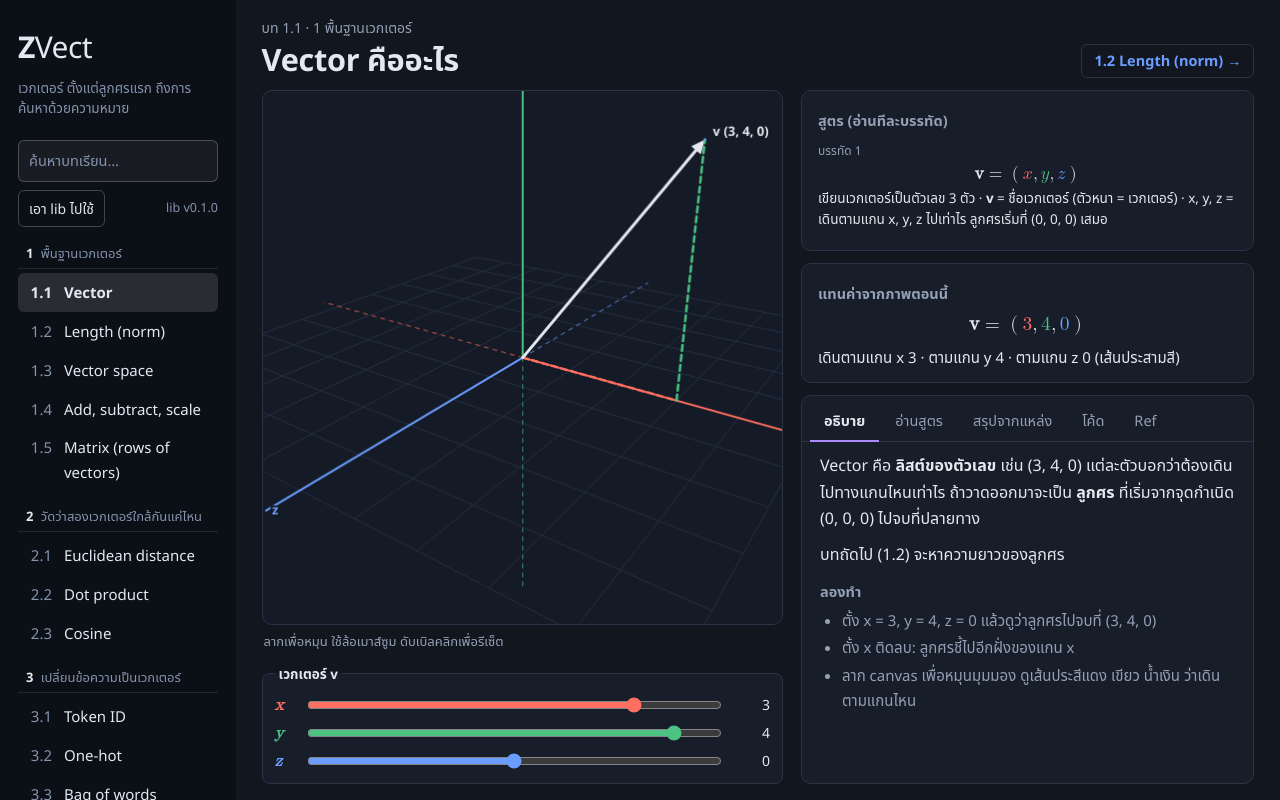
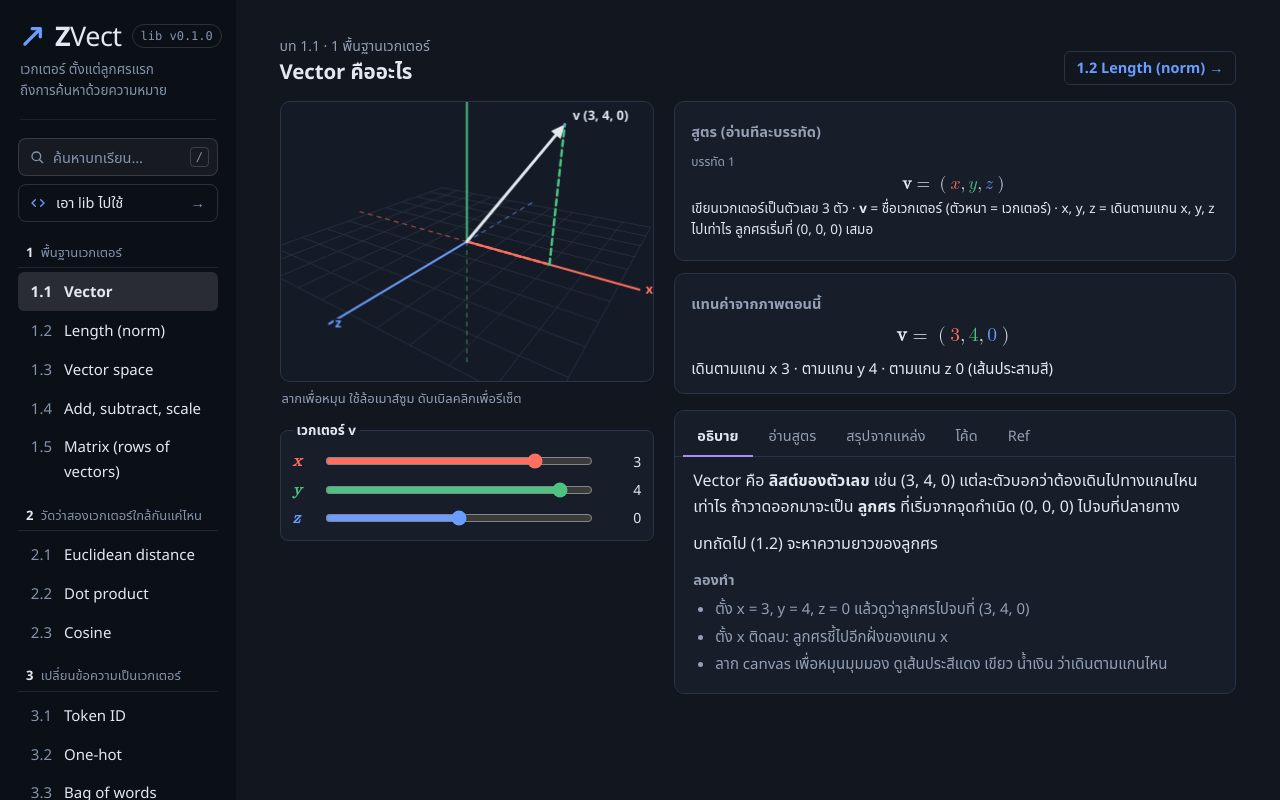
Before and after one commit to zardokar/ZVect, a website with bundled scripts: page web/index.html in a window 1280 px wide. Built offline with nearby package versions, Linux system fonts and the light colour scheme.

Commit message:
[:art:] change design head sidebar

```diff
--- a/web/css/style.css
+++ b/web/css/style.css
@@ -51,11 +51,19 @@ a { color: var(--z); }
   position: sticky; top: 0; height: 100vh; overflow-y: auto;
   display: flex; flex-direction: column;
 }
-.brand { display: flex; align-items: center; justify-content: space-between; }
-.logo { font-size: 30px; font-weight: 800; letter-spacing: -0.02em; color: var(--cover-ink); text-decoration: none; }
-.logo span { font-weight: 300; }
+/* header block (owner, 2026-10-11: "design ตรงนี้ให้สวย เป็นระเบียบกว่านี้"): logo + version on one line,
+   tagline, then search and the lib link as two controls of the same width and height */
+.brand { display: flex; align-items: center; gap: 10px; padding: 0 2px; }
+.logo { display: inline-flex; align-items: center; gap: 9px; color: var(--cover-ink); text-decoration: none; }
+.logo .mark { width: 26px; height: 26px; flex: none; fill: none; stroke: var(--z); stroke-width: 4; stroke-linecap: round; stroke-linejoin: round; }
+.logo .word { font-size: 27px; font-weight: 800; letter-spacing: -0.02em; line-height: 1; }
+.logo .word span { font-weight: 300; }
+.version {
+  margin-left: auto; padding: 2px 8px; border: 1px solid rgb(255 255 255 / 0.14); border-radius: 999px;
+  color: var(--cover-muted); font: 12px/1.5 var(--mono); white-space: nowrap;
+}
 .menu { display: none; }
-.tag { color: var(--cover-muted); font-size: 13.5px; line-height: 1.5; margin: 6px 0 22px; }
+.tag { color: var(--cover-muted); font-size: 13.5px; line-height: 1.55; margin: 10px 2px 18px; padding-bottom: 18px; border-bottom: 1px solid rgb(255 255 255 / 0.08); }
 #nav, #nav ol { list-style: none; margin: 0; padding: 0; }
 #nav .group + .group { margin-top: 14px; }
 .group-title b { color: var(--cover-ink); margin-right: 4px; }
@@ -70,42 +78,59 @@ a { color: var(--z); }
 #nav .num { width: 26px; flex: none; text-align: right; color: var(--cover-muted); font-variant-numeric: tabular-nums; }
 #nav a[aria-current] .num { color: var(--cover-ink); }
 /* search + lib link live at the TOP (owner, 2026-10-11): a growing lesson list must not push them down */
-.tools { margin: 0 0 16px; display: flex; flex-direction: column; gap: 8px; }
+.tools { margin: 0 0 20px; display: flex; flex-direction: column; gap: 8px; }
+.tools .ico { width: 16px; height: 16px; flex: none; fill: none; stroke: currentColor; stroke-width: 2; stroke-linecap: round; stroke-linejoin: round; }
 .sr { position: absolute; width: 1px; height: 1px; overflow: hidden; clip: rect(0 0 0 0); white-space: nowrap; }
+.find { position: relative; display: block; color: var(--cover-muted); }
+.find .ico { position: absolute; left: 11px; top: 50%; transform: translateY(-50%); pointer-events: none; }
 .find input {
-  width: 100%; box-sizing: border-box; padding: 8px 10px; font: inherit; font-size: 14.5px;
-  color: var(--cover-ink); background: rgb(255 255 255 / 0.06);
-  border: 1px solid rgb(255 255 255 / 0.22); border-radius: 6px;
+  width: 100%; box-sizing: border-box; height: 38px; padding: 0 34px 0 34px; font: inherit; font-size: 14.5px;
+  color: var(--cover-ink); background: rgb(255 255 255 / 0.05);
+  border: 1px solid rgb(255 255 255 / 0.14); border-radius: 8px;
 }
 .find input::placeholder { color: var(--cover-muted); }
-.find input:focus { outline: 2px solid var(--z); outline-offset: 1px; background: rgb(255 255 255 / 0.09); }
+.find input:hover { border-color: rgb(255 255 255 / 0.24); }
+.find input:focus { outline: 2px solid var(--z); outline-offset: 1px; border-color: transparent; background: rgb(255 255 255 / 0.08); }
+.find input::-webkit-search-cancel-button, .find input::-webkit-calendar-picker-indicator { display: none !important; }
+.find .key {
+  position: absolute; right: 9px; top: 50%; transform: translateY(-50%); pointer-events: none;
+  min-width: 18px; padding: 0 5px; box-sizing: border-box; text-align: center;
+  font: 12px/18px var(--mono); color: var(--cover-muted);
+  border: 1px solid rgb(255 255 255 / 0.16); border-radius: 4px;
+}
+.find input:focus ~ .key, .find input:not(:placeholder-shown) ~ .key { display: none; }
 .findnone { margin: 0; color: var(--cover-muted); font-size: 13px; }
-.librow { display: flex; align-items: center; justify-content: space-between; gap: 10px; }
 .libnav {
-  padding: 6px 10px; border: 1px solid rgb(255 255 255 / 0.22); border-radius: 6px;
-  color: var(--cover-ink); text-decoration: none; font-size: 14px;
+  display: flex; align-items: center; gap: 10px; height: 38px; box-sizing: border-box; padding: 0 12px 0 11px;
+  border: 1px solid rgb(255 255 255 / 0.14); border-radius: 8px;
+  color: var(--cover-ink); text-decoration: none; font-size: 14.5px;
 }
-.libnav:hover { background: rgb(255 255 255 / 0.07); }
-.libnav[aria-current] { background: rgb(255 255 255 / 0.12); }
-.version { color: var(--cover-muted); font-size: 12.5px; }
+.libnav .ico { color: var(--z); }
+.libnav .go { margin-left: auto; color: var(--cover-muted); transition: transform 0.15s; }
+.libnav:hover { background: rgb(255 255 255 / 0.06); border-color: rgb(255 255 255 / 0.24); }
+.libnav:hover .go { transform: translateX(2px); color: var(--cover-ink); }
+.libnav:focus-visible { outline: 2px solid var(--z); outline-offset: 1px; }
+.libnav[aria-current] { background: rgb(255 255 255 / 0.1); border-color: rgb(255 255 255 / 0.24); }
 
 /* ---------- main ---------- */
 main { padding: 34px clamp(16px, 3.4vw, 48px) 56px; min-width: 0; }
 body[data-page="lesson"] .libpage, body[data-page="lib"] .lesson { display: none; }
 .head { display: flex; justify-content: space-between; align-items: end; gap: 12px 24px; flex-wrap: wrap; }
 .step { margin: 0; color: var(--muted); font-size: 14px; }
-h1 { font-size: clamp(24px, 2.4vw, 32px); line-height: 1.2; margin: 2px 0 0; letter-spacing: -0.01em; }
+h1 { font-size: clamp(19px, 1.6vw, 24px); line-height: 1.25; margin: 2px 0 0; letter-spacing: -0.005em; }
 .lede p { margin: 0 0 10px; }
 .try { margin: 4px 0 0; padding-left: 22px; color: var(--muted); font-size: 15px; }
 .try li { margin: 3px 0; }
 
 /* the bench: canvas + controls on the left, formula + code on the right */
+/* owner, 2026-10-11 12:45: no scrollbars inside any box; smaller canvas; list box 40 %. The page itself scrolls,
+   the canvas column stays in view (sticky) while the formula and text are read. */
 .bench {
-  display: grid; grid-template-columns: minmax(0, 1.15fr) minmax(0, 1fr);
-  gap: 22px; margin-top: 24px; align-items: start;
+  display: grid; grid-template-columns: minmax(0, 0.8fr) minmax(0, 1.2fr);
+  gap: 20px; margin-top: 16px; align-items: start;
 }
-.stage { position: sticky; top: 16px; }
-.canvas-wrap { position: relative; width: 100%; aspect-ratio: 4 / 3; max-height: 70vh; }
+.stage { position: sticky; top: 12px; }
+.canvas-wrap { position: relative; width: 100%; aspect-ratio: 4 / 3; max-height: 58vh; }
 #scene {
   position: absolute; inset: 0; display: block; width: 100%; height: 100%;
   background: var(--canvas);
@@ -150,7 +175,7 @@ select, .txt {
 .fcol { min-width: 0; background: var(--panel); border: 1px solid var(--line); border-radius: 10px; padding: 4px 16px 12px; }
 .fcol[hidden] { display: none; }
 @container (min-width: 600px) {
-  .formula.haslist { grid-template-columns: minmax(0, 1fr) minmax(0, 1fr); }
+  .formula.haslist { grid-template-columns: minmax(0, 3fr) minmax(0, 2fr); }   /* list box 40 % */
   .formula.haslist .fbox-f { grid-column: 1; grid-row: 1; }
   .formula.haslist .fbox-v { grid-column: 1; grid-row: 2; }
   .formula.haslist .fbox-l { grid-column: 2; grid-row: 1 / span 2; }
@@ -165,7 +190,8 @@ select, .txt {
 .fsay { margin: 0; font-size: 13.5px; line-height: 1.55; }
 .formula .from { margin: 6px 0 0; color: var(--muted); font-size: 13px; line-height: 1.5; }
 .formula h2, .libpage h2 { font-size: 14.5px; margin: 14px 0 2px; color: var(--muted); font-weight: 700; }
-math { font-family: var(--math); font-size: 1.22em; margin: 8px 0; overflow-x: auto; overflow-y: hidden; padding: 2px 0; }
+/* no scrollbar on a wide formula: app.js fitMath() shrinks it to the width of its box */
+math { font-family: var(--math); font-size: 1.22em; margin: 8px 0; padding: 2px 0; max-width: 100%; }
 math .vecname { font-weight: 700; font-style: normal; text-transform: none; }
 math .cx, .ctl .cx { color: var(--x); }
 math .cy, .ctl .cy { color: var(--y); }
@@ -185,13 +211,17 @@ math mtd { padding: 3px 8px; }
 .meter-l { left: 0; } .meter-c { left: 50%; transform: translateX(-50%); } .meter-r { right: 0; }
 .rank { border-collapse: collapse; margin: 8px 0 0; font-size: 14.5px; font-variant-numeric: tabular-nums; }
 .rank th, .rank td { text-align: left; padding: 3px 14px 3px 0; border-bottom: 1px solid var(--line); }
-.rank th { color: var(--muted); font-weight: 600; }
+.rank th { color: var(--muted); font-weight: 600; white-space: nowrap; }   /* owner, 2026-10-11: a header never wraps to 2 lines */
 .rank tr.win td { font-weight: 700; }
 .rank th.on { color: var(--vr); }
 .rank td.on { color: var(--ink); }
 .rank td.best { font-weight: 700; color: var(--vr); }
 .rank .dim { color: var(--muted); }
-.scroll { overflow-x: auto; }
+.rank td.nw { white-space: nowrap; }
+.scroll { max-width: 100%; }
+.fbox-l .rank { width: 100%; font-size: 13.5px; }
+.fbox-l .rank th, .fbox-l .rank td { padding-right: 8px; }
+.fbox-l .rank td:last-child, .fbox-l .rank th:last-child { padding-right: 0; }
 .extra { margin-top: 14px; border-top: 1px solid var(--line); padding-top: 2px; }
 .extra h2 { font-size: 14.5px; margin: 14px 0 4px; color: var(--muted); font-weight: 700; }
 .extra ol, .extra ul { margin: 4px 0; padding-left: 22px; }
@@ -235,7 +265,7 @@ math mtd { padding: 3px 8px; }
 .code {
   margin: 0; background: var(--code-bg); color: var(--code-ink);
   font: 13.5px/1.6 var(--mono); padding: 14px 16px; border-radius: 0 8px 8px 8px;
-  overflow-x: auto; tab-size: 2; white-space: pre; border: 1px solid var(--line);
+  tab-size: 2; white-space: pre-wrap; overflow-wrap: anywhere; border: 1px solid var(--line);
 }
 .libpage .code { border-radius: 8px; }
 .tok-com { color: #8fa0bb; font-style: italic; }
@@ -243,7 +273,7 @@ math mtd { padding: 3px 8px; }
 .tok-num { color: #7fd4a4; }
 .tok-kw { color: #8fb6ff; font-weight: 600; }
 .runline { margin: 6px 2px 0; font-size: 13px; color: var(--muted); }
-.runline code { font-family: var(--mono); color: var(--ink); white-space: pre; display: inline-block; vertical-align: top; }
+.runline code { font-family: var(--mono); color: var(--ink); white-space: pre-wrap; overflow-wrap: anywhere; }
 
 /* pager (in the header, next to the title) */
 .pager { display: flex; gap: 8px; }
@@ -258,27 +288,6 @@ math mtd { padding: 3px 8px; }
 .hash { font-family: var(--mono); font-size: 13px; }
 .fine { color: var(--muted); font-size: 14px; margin-top: 28px; }
 
-/* ---------- desktop: the whole lesson fits one screen, at most 1070 px tall (owner, 2026-10-11) ----------
-   The canvas takes the height that is left; long text scrolls inside its own box instead of growing the page. */
-@media (min-width: 1081px) and (min-height: 620px) {
-  body[data-page="lesson"] { height: min(100vh, 1070px); min-height: 0; overflow: hidden; }
-  body[data-page="lesson"] #sidebar { height: min(100vh, 1070px); }
-  body[data-page="lesson"] main { height: min(100vh, 1070px); padding: 16px clamp(16px, 2vw, 32px); display: flex; flex-direction: column; overflow: hidden; }
-  body[data-page="lesson"] .lesson { flex: 1; min-height: 0; display: flex; flex-direction: column; }
-  .bench { flex: 1; min-height: 0; margin-top: 12px; align-items: stretch; gap: 18px; }
-  .stage { position: static; display: flex; flex-direction: column; min-height: 0; }
-  .canvas-wrap { flex: 1 1 0; min-height: 180px; aspect-ratio: auto; max-height: none; }
-  .controls { flex: 0 0 auto; max-height: 38%; overflow-y: auto; }
-  .desk { display: flex; flex-direction: column; gap: 12px; min-height: 0; }
-  .formula { flex: 0 1 auto; max-height: 56%; overflow-y: auto; }   /* stacked (narrow): the area scrolls as one */
-  @container (min-width: 600px) {                                     /* side by side: each box scrolls on its own */
-    .formula, .formula.haslist { overflow: hidden; grid-template-rows: minmax(0, auto) minmax(96px, 1fr); }
-    .fcol { overflow-y: auto; min-height: 0; }
-  }
-  .panel { flex: 1 1 0; min-height: 160px; margin-top: 0; }
-  .pbody { flex: 1; min-height: 0; overflow-y: auto; }
-}
-
 /* ---------- small screens ---------- */
 @media (max-width: 1080px) {
   .bench { grid-template-columns: minmax(0, 1fr); }
@@ -292,8 +301,11 @@ math mtd { padding: 3px 8px; }
   #sidebar.open .tools { display: flex; margin-top: 10px; }
   #sidebar.open { max-height: 100vh; }
   .menu { display: block; font-size: 22px; background: none; border: 0; color: var(--cover-ink); cursor: pointer; }
-  .logo { font-size: 24px; }
+  .logo .word { font-size: 23px; }
+  .logo .mark { width: 22px; height: 22px; }
+  .find .key { display: none; }
+  .symbols td.sym { white-space: normal; }
   main { padding-top: 20px; }
   #scene { aspect-ratio: 1 / 1; }
 }
-@media (prefers-reduced-motion: reduce) { .meter-dot { transition: none; } }
+@media (prefers-reduced-motion: reduce) { .meter-dot, .libnav .go { transition: none; } }
--- a/web/index.html
+++ b/web/index.html
@@ -15,21 +15,28 @@
 
   <aside id="sidebar">
     <div class="brand">
-      <a href="#/vector" class="logo">Z<span>Vect</span></a>
+      <a href="#/vector" class="logo" aria-label="ZVect หน้าแรก">
+        <svg class="mark" viewBox="0 0 32 32" aria-hidden="true"><path d="M6 26 L24 8"/><path d="M15 7 H25 V17"/></svg>
+        <span class="word">Z<span>Vect</span></span>
+      </a>
+      <span id="version" class="version" title="เวอร์ชันของ lib"></span>
       <button id="menu" class="menu" aria-label="เปิดรายการบทเรียน" aria-controls="sidebar">☰</button>
     </div>
-    <p class="tag">เวกเตอร์ ตั้งแต่ลูกศรแรก ถึงการค้นหาด้วยความหมาย</p>
+    <p class="tag">เวกเตอร์ ตั้งแต่ลูกศรแรก<br>ถึงการค้นหาด้วยความหมาย</p>
     <div class="tools">
       <label class="find">
         <span class="sr">ค้นหาบทเรียน</span>
+        <svg class="ico" viewBox="0 0 24 24" aria-hidden="true"><circle cx="11" cy="11" r="6.5"/><path d="M16 16 L20.5 20.5"/></svg>
         <input id="find" type="search" list="lessonlist" placeholder="ค้นหาบทเรียน…" autocomplete="off" spellcheck="false">
+        <kbd class="key" aria-hidden="true">/</kbd>
       </label>
       <datalist id="lessonlist"></datalist>
       <p id="findnone" class="findnone" hidden>ไม่พบบทที่ตรงกับคำนี้</p>
-      <div class="librow">
-        <a id="libnav" href="#/lib" data-slug="lib" class="libnav">เอา lib ไปใช้</a>
-        <span id="version" class="version"></span>
-      </div>
+      <a id="libnav" href="#/lib" data-slug="lib" class="libnav">
+        <svg class="ico" viewBox="0 0 24 24" aria-hidden="true"><path d="M8 7 L3 12 L8 17"/><path d="M16 7 L21 12 L16 17"/></svg>
+        <span>เอา lib ไปใช้</span>
+        <span class="go" aria-hidden="true">→</span>
+      </a>
     </div>
     <nav aria-label="บทเรียน">
       <ol id="nav"></ol>
```
Also changed, not shown: checkpoints/checkpoint.zvect.ver001.md (+25 -2 lines).
